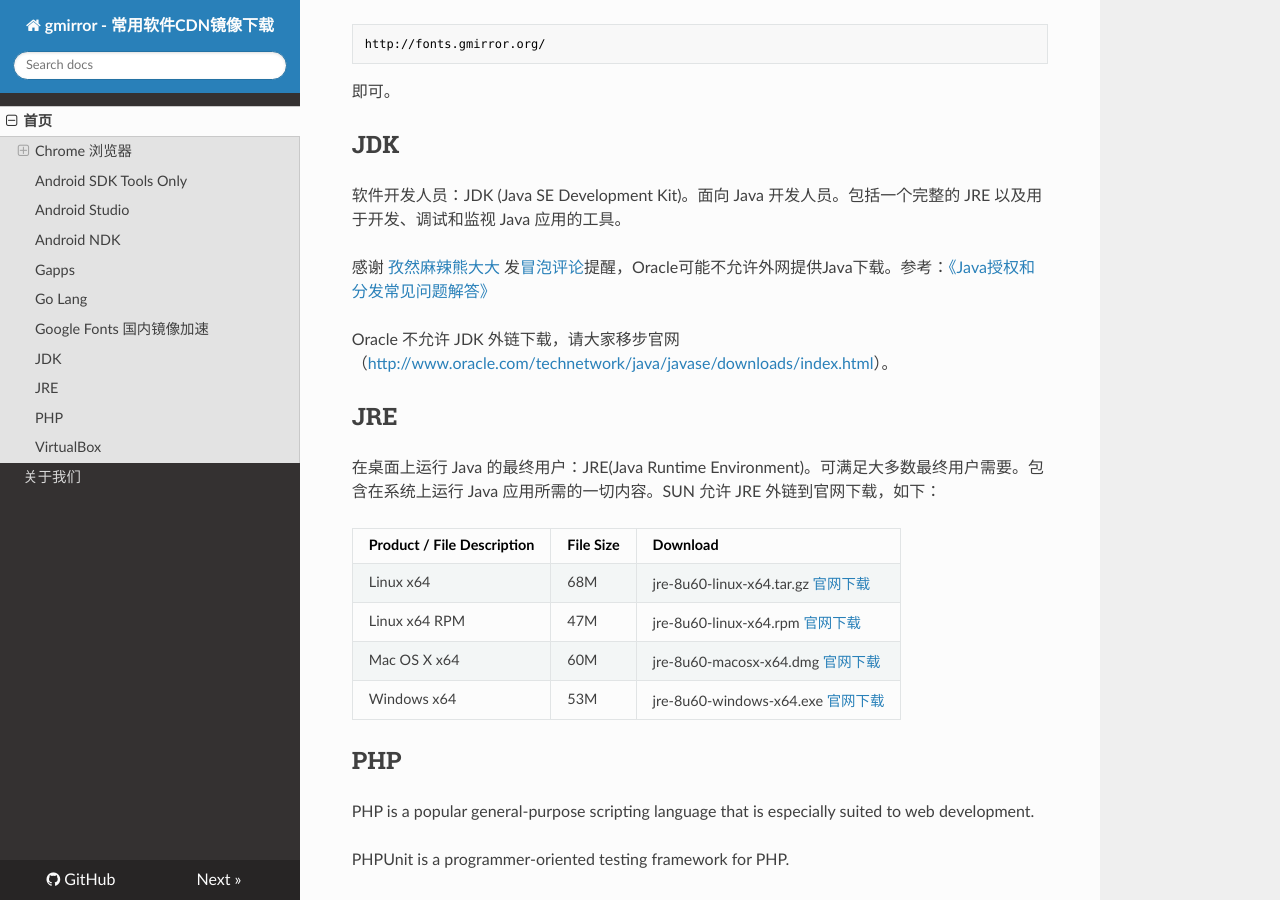
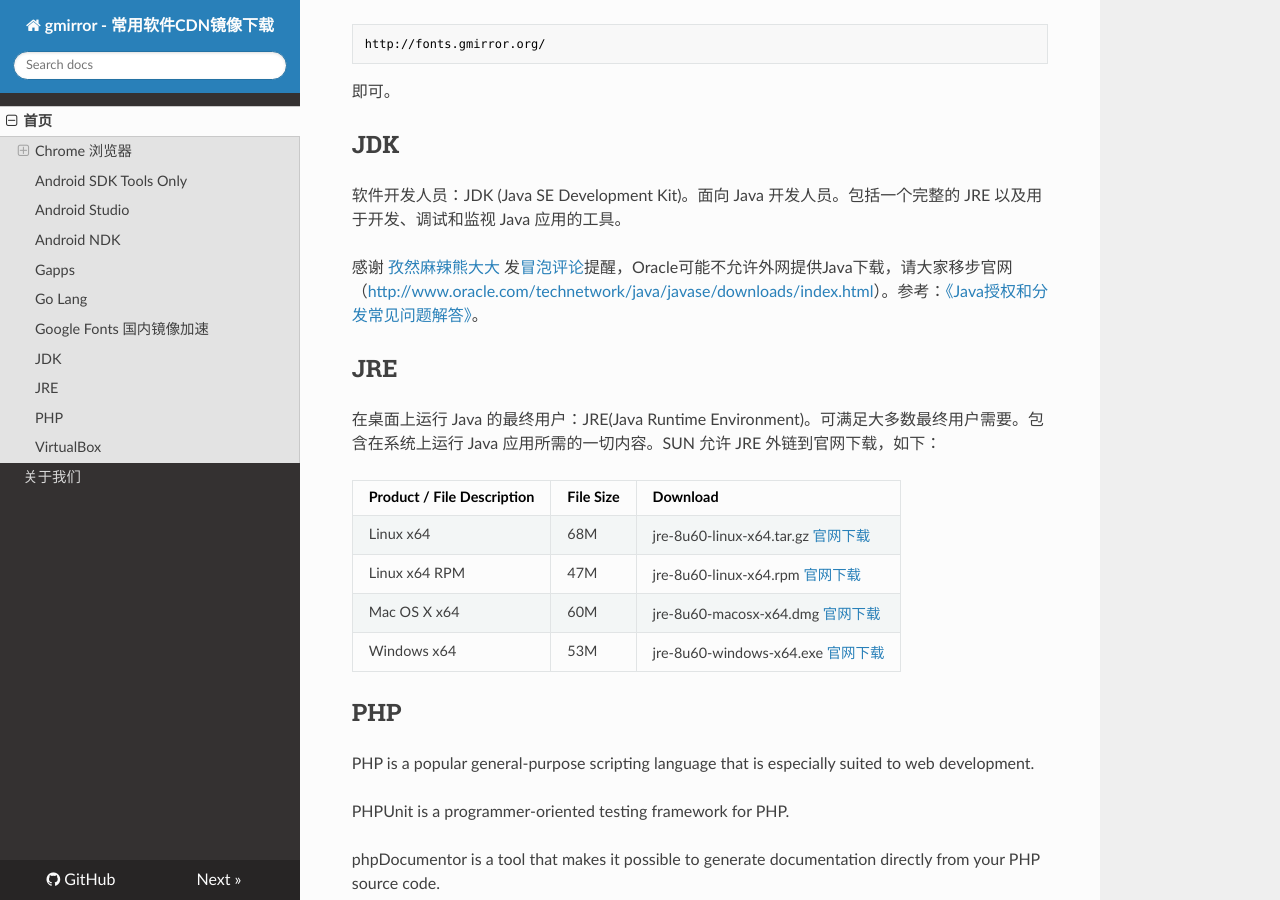
Before and after one commit to sinkcup/gmirror-portal, an MkDocs documentation site: the page built from docs/index.md, in a window 1280 px wide and 900 px high, scrolled down 2700 px. Built offline with MkDocs 1.6.1, drawn with Linux system fonts in a browser that asks for light colours; nearby versions of some CDN libraries; old or Windows-style settings are respelled for this version of MkDocs; part of the change alters nothing that is shown.

Commit message:
see sinkcup/gmirror#6

```diff
--- a/docs/index.md
+++ b/docs/index.md
@@ -45,8 +45,8 @@ Select a specific Android Studio package for your platform.
 
 Platform | Package | Size | SHA-1 Checksum
 ---------|---------|------|---------------
-Linux    | [android-studio-ide-141.2178183-linux.zip](http://dl.gmirror.org/android/studio/android-studio-ide-141.2178183-linux.zip) | 336M | cf780413f8c8223eb348bd27c19a9c04b75eaeb2
-Mac OS X | [android-studio-ide-141.2178183-mac.dmg](http://dl.gmirror.org/android/studio/android-studio-ide-141.2178183-mac.dmg) | 351M | 75b67eb15a34a152a40e7189484ab0ebc375b877
+Linux    | [android-studio-ide-141.2178183-linux.zip](http://dl.gmirror.org/dl/android/studio/ide-zips/1.3.2.0/android-studio-ide-141.2178183-linux.zip) | 336M | cf780413f8c8223eb348bd27c19a9c04b75eaeb2
+Mac OS X | [android-studio-ide-141.2178183-mac.dmg](http://dl.gmirror.org/dl/android/studio/install/1.3.2.0/android-studio-ide-141.2178183-mac.dmg) | 351M | 75b67eb15a34a152a40e7189484ab0ebc375b877
 Windows  | android-studio-ide-141.2178183-windows.exe [官网下载](https://dl.google.com/dl/android/studio/install/1.3.2.0/android-studio-ide-141.2178183-windows.exe) | 307M | b5d1aaa000729c03a3cf980add79d1b93121c56d
 
 ## Android NDK
@@ -99,9 +99,7 @@ http://fonts.gmirror.org/
 
 软件开发人员：JDK (Java SE Development Kit)。面向 Java 开发人员。包括一个完整的 JRE 以及用于开发、调试和监视 Java 应用的工具。
 
-感谢 [孜然麻辣熊大大](https://coding.net/u/linqun) 发[冒泡评论](https://coding.net/u/sinkcup/pp/70419)提醒，Oracle可能不允许外网提供Java下载。参考：[《Java授权和分发常见问题解答》](https://www.java.com/zh_CN/download/faq/distribution.xml)
-
-Oracle 不允许 JDK 外链下载，请大家移步官网（[http://www.oracle.com/technetwork/java/javase/downloads/index.html](http://www.oracle.com/technetwork/java/javase/downloads/index.html)）。
+感谢 [孜然麻辣熊大大](https://coding.net/u/linqun) 发[冒泡评论](https://coding.net/u/sinkcup/pp/70419)提醒，Oracle可能不允许外网提供Java下载，请大家移步官网（[http://www.oracle.com/technetwork/java/javase/downloads/index.html](http://www.oracle.com/technetwork/java/javase/downloads/index.html)）。参考：[《Java授权和分发常见问题解答》](https://www.java.com/zh_CN/download/faq/distribution.xml)。
 
 ## JRE
 
```
